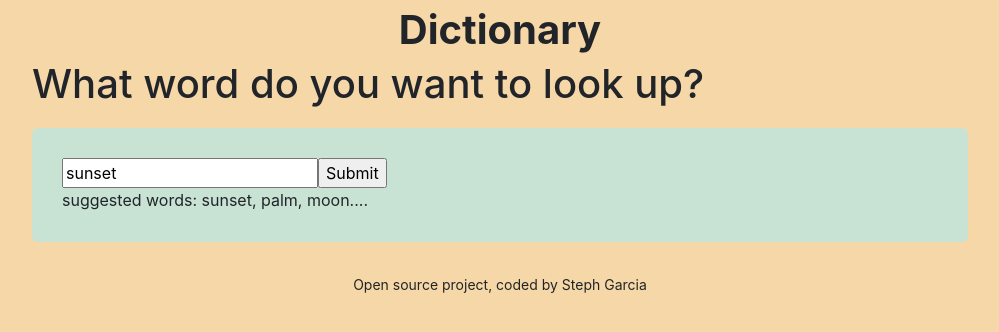
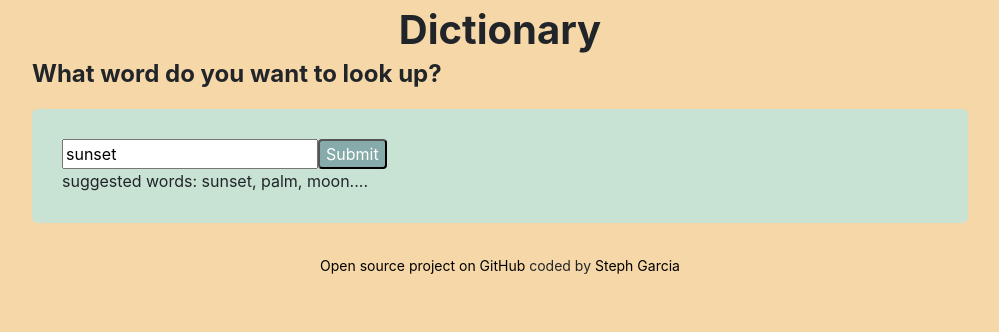
Before and after one commit to stephanie-garcia/dictionary-project, a React (Create React App) app: page / in a window 1280 px wide. Shown: the top 332 px of the page, without its empty margins (140-1139 px from the left). Built offline with nearby package versions, Linux system fonts and the light colour scheme; no server answers.

Commit message:
Updated css, added some margin bottom to paragraphs.

```diff
--- a/src/App.css
+++ b/src/App.css
@@ -11,7 +11,8 @@ body {
 }
 
 a {
-  color: #f6e9be;
+  color:black;
+  text-decoration: none;
 }
 .App-header {
   font-size: 40px;
--- a/src/App.js
+++ b/src/App.js
@@ -10,7 +10,24 @@ export default function App() {
           <Dictionary defaultKeyword="sunset" />
         </main>
         <footer className="App-footer">
-          <small> Open source project, coded by Steph Garcia </small>
+          <small>
+            {" "}
+            <a
+              href="https://github.com/stephanie-garcia/dictionary-project"
+              target="_blank"
+              rel="noreferrer"
+            >
+              Open source project on GitHub
+            </a>{" "}
+            coded by{" "}
+            <a
+              href="https://github.com/stephanie-garcia"
+              target="_blank"
+              rel="noreferrer"
+            >
+              Steph Garcia{" "}
+            </a>
+          </small>
         </footer>
       </div>
     </div>
--- a/src/Dictionary.css
+++ b/src/Dictionary.css
@@ -1,11 +1,11 @@
-.Dictonary h1 {
-    font-size: 18px;
-    font-weight: bold;
-margin-bottom: 20px;
+.Dictionary h1 {
+  font-size: 24px;
+  font-weight: bold;
+  margin-bottom: 20px;
 }
 
 .Dictionary section {
-  background-color:#C8E3D4;
+  background-color: #c8e3d4;
   padding: 30px;
   border-radius: 6px;
   box-shadow: 0 10px, 20px, rgb(0 0 0 / 10%);
@@ -22,3 +22,9 @@ margin-bottom: 20px;
   font-size: 11px;
   margin-top: 5px;
 }
+
+.Dictionary .button {
+  background: #87aaaa;
+  border-radius: 4px;
+  color: white;
+}
--- a/src/Dictionary.js
+++ b/src/Dictionary.js
@@ -51,7 +51,7 @@ export default function Dictionary(props) {
               onChange={handleKeywordChange}
               defaultValue={props.defaultKeyword}
             />
-            <input type="submit" />
+            <input type="submit" className="button" />
           </form>
           <div className="hint">suggested words: sunset, palm, moon....</div>
         </section>
--- a/src/Meaning.css
+++ b/src/Meaning.css
@@ -2,6 +2,7 @@
   font-size: 24px;
   line-height: 1.5px;
   font-weight: bold;
+  margin-bottom: 20px;
 }
 
 .Meaning .example {
--- a/src/Phonetic.js
+++ b/src/Phonetic.js
@@ -5,7 +5,7 @@ export default function Phonetic(props) {
   return (
     <div className="Phonetic">
       <a href={props.phonetic.audio} target="_blank" rel="noreferrer">
-        Listen
+        Listen 🔊
           </a>
          <span className="text"> {props.phonetic.text} </span>
     </div>
```
